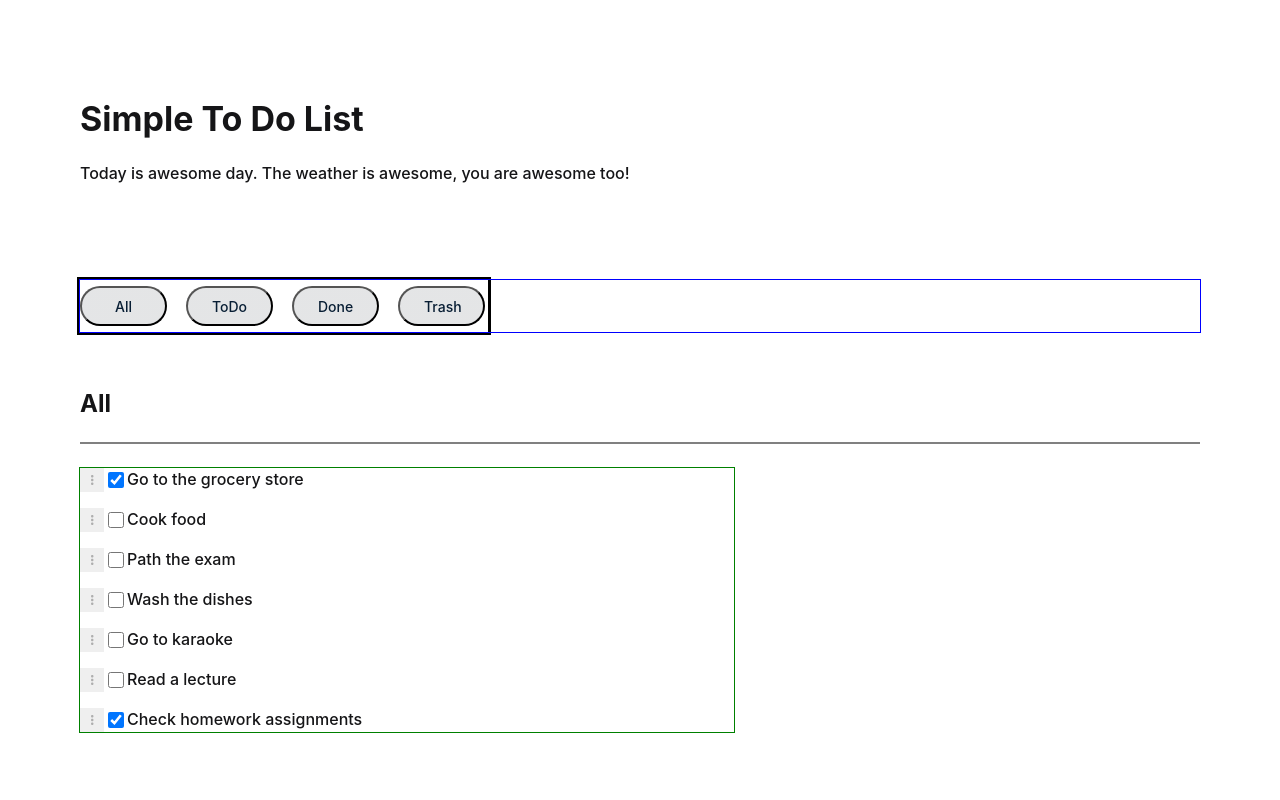
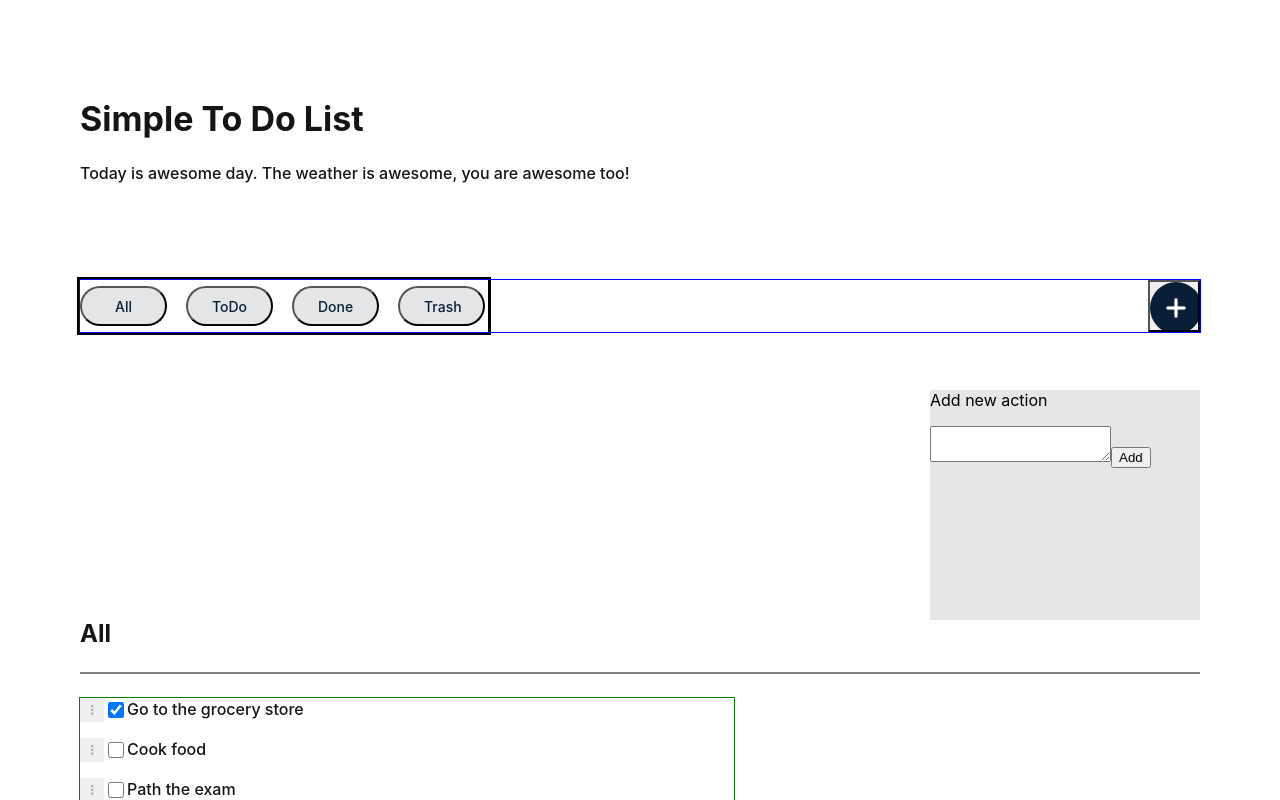
Before and after one commit to Zhanbek/nfactorial-web-intro-weekly-project-for-lecture-28-04-2023, a React (Create React App) app in the folder todolist/: page / in a window 1280 px wide. Shown: the top 800 px of the page. Built offline with nearby package versions, Linux system fonts and the light colour scheme.

Commit message:
Adds Modal window for creating new action

```diff
--- a/todolist/src/Components/Main/Main.css
+++ b/todolist/src/Components/Main/Main.css
@@ -23,6 +23,13 @@
     height: 52px;
     box-sizing: border-box;
     align-items: center;
+}
+
+.Button-add-action {
+    width: 52px;
+    height: 52px;
+
+    background-image: url("./CallModalAddAction.svg");
 }
 
 .Mode-selected {
@@ -65,3 +72,10 @@
     width: 654px;
     min-height: 184px;
 }
+
+.Modal-window-add-action {
+    width: 270px;
+    height: 230px;
+    background-color: #e4e6e7;
+    margin: 0 0 0 auto;
+}
--- a/todolist/src/Components/Main/Main.js
+++ b/todolist/src/Components/Main/Main.js
@@ -33,7 +33,7 @@ export default function Main() {
     const setStatusActionRecord = (id, statusValue) => {
         const itemToSet = actionsList.find( (item) => item.id === id );
         itemToSet.status = statusValue;
-        const newActionsListWithoutCurrent = actionsList.find( (item) => item.id !== id );
+        const newActionsListWithoutCurrent = actionsList.filter( (item) => item.id !== id );
         setActionsList([...newActionsListWithoutCurrent], itemToSet);
     }
 
@@ -64,6 +64,14 @@ export default function Main() {
                     </li>
                 </ul>
 
+                <button class = "Button-add-action" onClick={ () => alert(1)}></button>
+
+            </div>
+
+            <div class = "Modal-window-add-action">
+                    <p>Add new action</p>
+                    <textarea></textarea>
+                    <button>Add</button>
             </div>
 
             <p class = "Display-status">{statusValue}</p>
```
Also changed, not shown: todolist/src/Components/Main/CallModalAddAction.svg (renamed from todolist/src/Components/ActionRecord/CallModalAddAction.svg).
